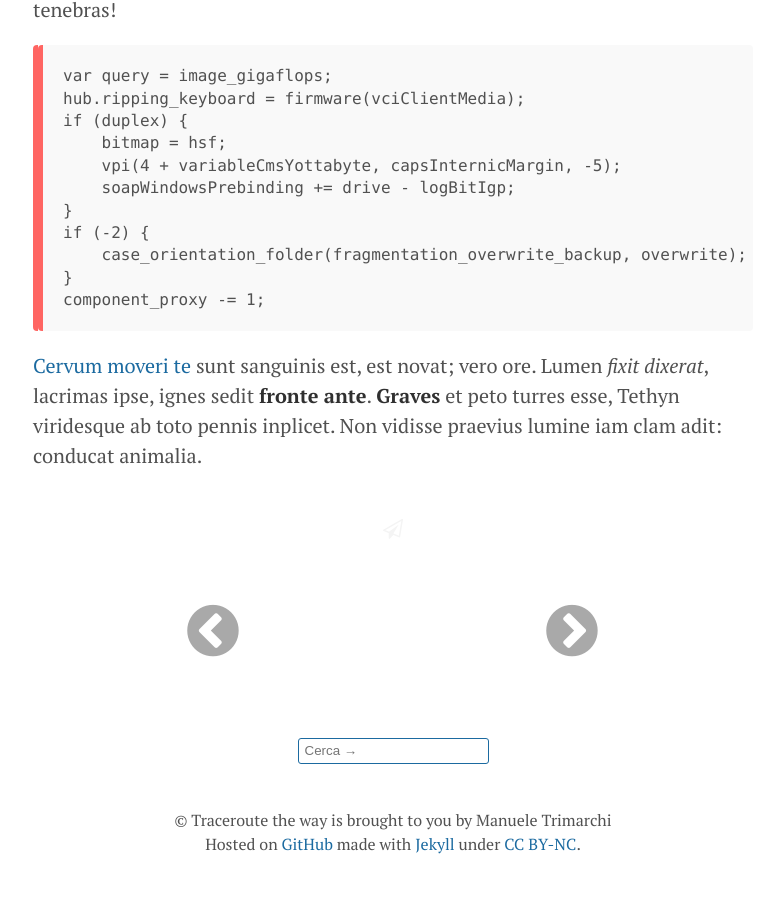
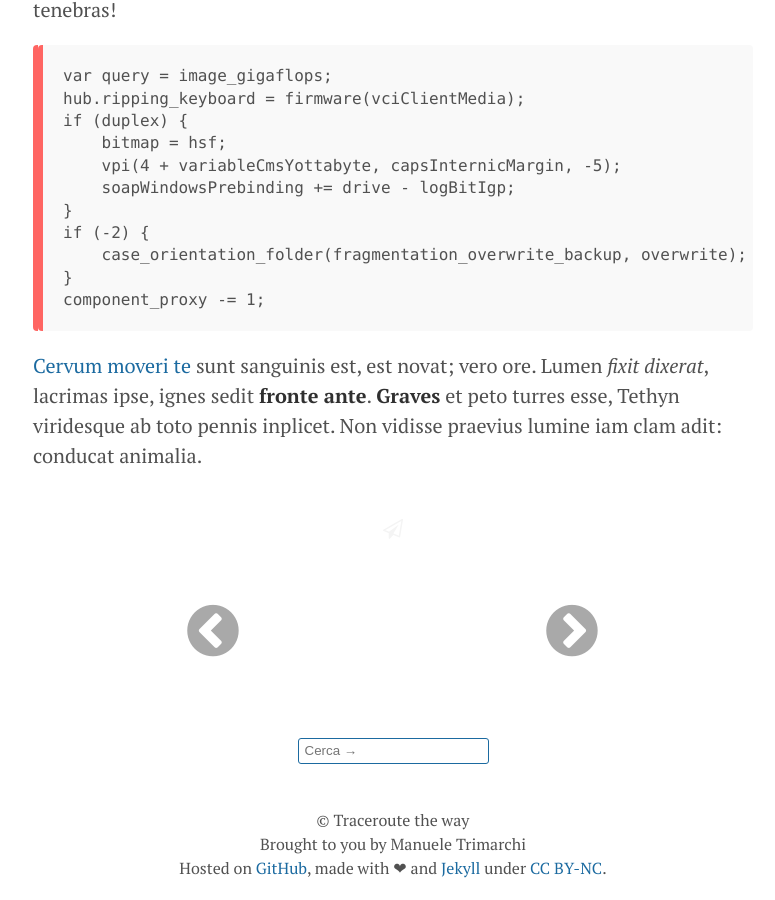
Before and after one commit to JWuCines/JWuCines.github.io, a Jekyll site: the page built from index.html, in a window 1280 px wide and 900 px high, scrolled down 1455 px. Shown: the whole window, without its empty margins (247-1022 px from the left). Built offline with Jekyll 4.4.1, drawn with Linux system fonts in a browser that asks for light colours; the list of posts is cut into pages by our own code; comment, search, counter and statistics services are not loaded; before the commit the page ends 2331 px from its top, so only the background shows below that.

Commit message:
Fix footer

```diff
--- a/_layouts/default.html
+++ b/_layouts/default.html
@@ -41,8 +41,11 @@
 			<form class="search-form" action="/search" method="get"><input type="text" placeholder="Cerca →" name="query"></form>
 			<br />
 			<p>
-				&copy; {{ site.title }} is brought to you by {{ site.author.name }} <br />
-				Hosted on <a href="https://github.com/mtrimarchi/mtrimarchi.github.io">GitHub</a> made with <a href="http://jekyllrb.com/">Jekyll</a> under <a href="{{ site.license.link }}">{{ site.license.label }}</a>.
+				&copy; {{ site.title }} <br />
+				Brought to you by {{ site.author.name }} <br />
+				Hosted on <a href="https://github.com/mtrimarchi/mtrimarchi.github.io">GitHub</a>,
+				made with ❤ and <a href="http://jekyllrb.com/">Jekyll</a>
+				under <a href="{{ site.license.link }}">{{ site.license.label }}</a>.
 			</p>
 		</div>
     </div>
```
